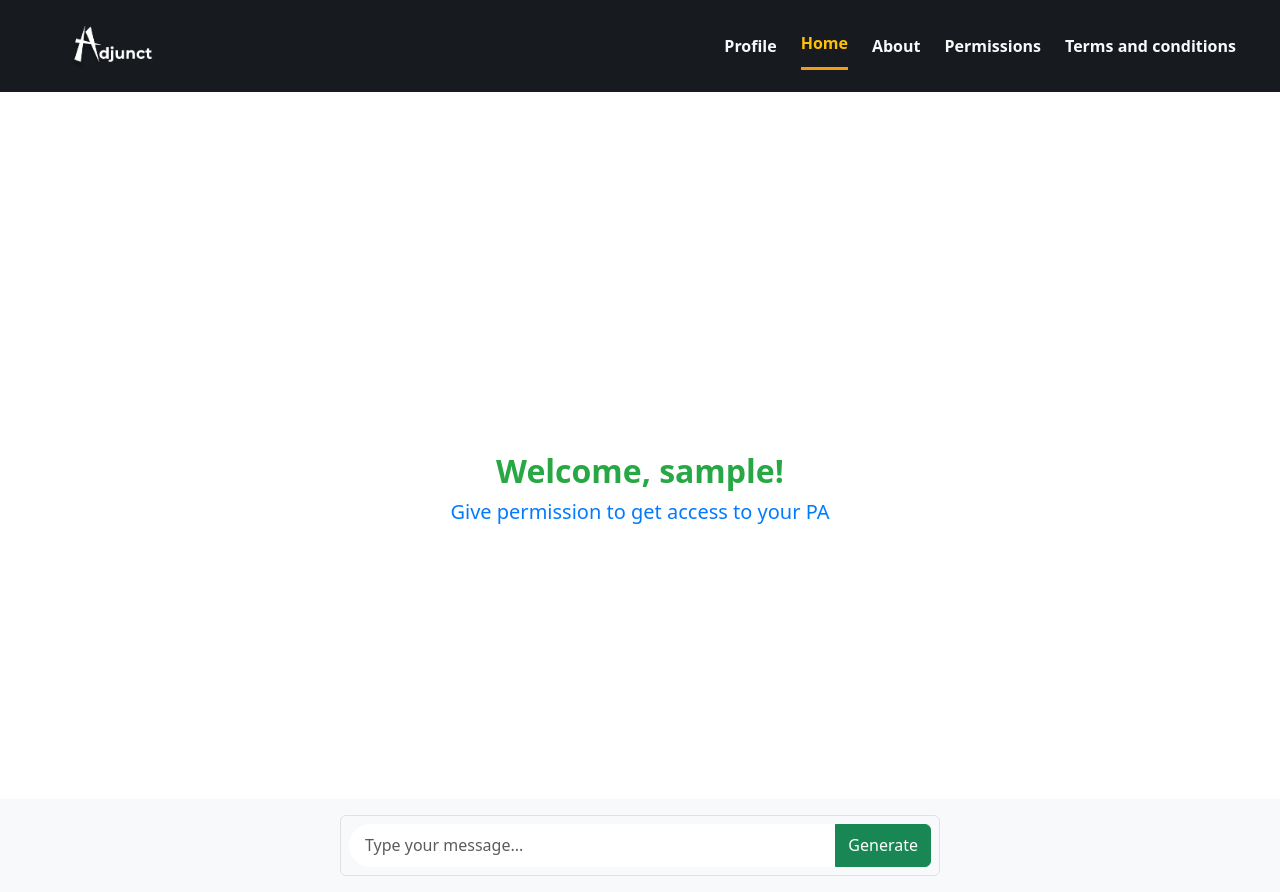
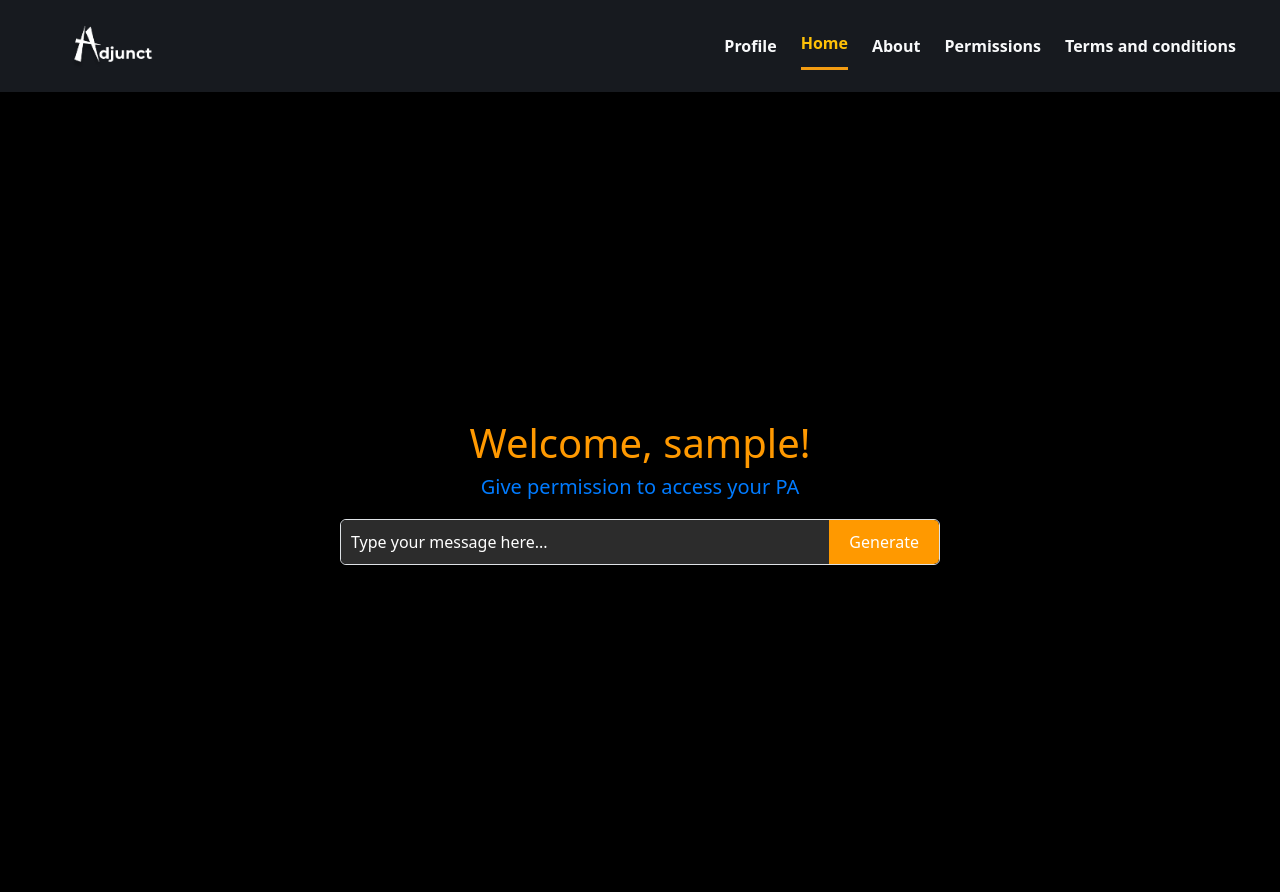
Before and after one commit to praneeth4040/Adjunct, a React (Vite) app in the folder client/: page /home in a window 1280 px wide. Built offline with nearby package versions, Linux system fonts and the light colour scheme; sample sign-in values are in the browser's storage.

Commit message:
home jsx

```diff
--- a/client/src/components/home.jsx
+++ b/client/src/components/home.jsx
@@ -1,7 +1,7 @@
 import React, { useEffect, useState, useRef } from 'react';
 import { useLocation } from 'react-router-dom';
 import axios from 'axios';
-import { Slab } from 'react-loading-indicators'; // Import the loading indicator
+import { Slab } from 'react-loading-indicators';
 
 function Home() {
   const location = useLocation();
@@ -9,11 +9,9 @@ function Home() {
   const [userPrompt, setUserPrompt] = useState('');
   const [chatMessages, setChatMessages] = useState([]);
   const [hasInteracted, setHasInteracted] = useState(false);
-  const [sendButton, setSendButton] = useState(false);
   const [loading, setLoading] = useState(false);
   const chatContainerRef = useRef(null);
-
-  const [emailData, setEmailData] = useState({ subject: '', recipient: '', body: '' }); // Email state
+  const [emailData, setEmailData] = useState({ subject: '', recipient: '', body: '' });
 
   useEffect(() => {
     const token = localStorage.getItem('authToken');
@@ -41,12 +39,13 @@ function Home() {
     if (!userPrompt.trim()) return;
 
     setHasInteracted(true);
+    const promptText = userPrompt;
     setUserPrompt('');
     setLoading(true);
 
     const newChatMessages = [
       ...chatMessages,
-      { id: Date.now(), type: 'user', content: userPrompt, isEditable: false },
+      { id: Date.now(), type: 'user', content: promptText, isEditable: false },
     ];
     setChatMessages(newChatMessages);
 
@@ -54,8 +53,9 @@ function Home() {
       const token = localStorage.getItem('authToken');
       const response = await axios.post(
         'http://localhost:3000/askAi',
-        { userPrompt },
-        { headers: { Authorization: `Bearer ${token}` } ,
+        { userPrompt: promptText },
+        {
+          headers: { Authorization: `Bearer ${token}` },
           maxContentLength: Infinity,
           maxBodyLength: Infinity,
         }
@@ -65,9 +65,7 @@ function Home() {
 
       if (jsonGeneratedResponse.emailAPI === true || jsonGeneratedResponse.emailApi === true) {
         const { subject, receiptentEmailId: recipient, body } = jsonGeneratedResponse;
-
         setEmailData({ subject, recipient, body });
-        setSendButton(true);
 
         setChatMessages([
           ...newChatMessages,
@@ -76,22 +74,33 @@ function Home() {
             type: 'ai',
             content: `Recipient: ${recipient}\nSubject: ${subject}\nBody: ${body}`,
             isEditable: true,
+            showSendButton: true,
           },
         ]);
       } else {
         const generatedContent = jsonGeneratedResponse.generatedResponse;
-        setSendButton(false);
 
         setChatMessages([
           ...newChatMessages,
-          { id: Date.now(), type: 'ai', content: generatedContent, isEditable: false },
+          {
+            id: Date.now(),
+            type: 'ai',
+            content: generatedContent,
+            isEditable: false,
+            showSendButton: false,
+          },
         ]);
       }
     } catch (error) {
       console.error('Error generating message:', error);
       setChatMessages([
         ...newChatMessages,
-        { id: Date.now(), type: 'ai', content: 'An error occurred. Please try again.', isEditable: false },
+        {
+          id: Date.now(),
+          type: 'ai',
+          content: 'An error occurred. Please try again.',
+          isEditable: false,
+        },
       ]);
     } finally {
       setLoading(false);
@@ -112,7 +121,12 @@ function Home() {
     if (!subject || !recipient || !body) {
       setChatMessages([
         ...chatMessages,
-        { id: Date.now(), type: 'error', content: 'Email data is incomplete. Cannot send email.', isEditable: false },
+        {
+          id: Date.now(),
+          type: 'error',
+          content: 'Email data is incomplete. Cannot send email.',
+          isEditable: false,
+        },
       ]);
       return;
     }
@@ -128,71 +142,127 @@ function Home() {
       if (response.status === 200) {
         setChatMessages([
           ...chatMessages,
-          { id: Date.now(), type: 'info', content: 'Email sent successfully!', isEditable: false },
+          {
+            id: Date.now(),
+            type: 'info',
+            content: 'Email sent successfully!',
+            isEditable: false,
+          },
         ]);
       } else {
         setChatMessages([
           ...chatMessages,
-          { id: Date.now(), type: 'error', content: 'Email sending failed. Please try again.', isEditable: false },
+          {
+            id: Date.now(),
+            type: 'error',
+            content: 'Email sending failed. Please try again.',
+            isEditable: false,
+          },
         ]);
       }
     } catch (error) {
       console.error('Error sending email:', error);
       setChatMessages([
         ...chatMessages,
-        { id: Date.now(), type: 'error', content: 'An error occurred while sending the email.', isEditable: false },
+        {
+          id: Date.now(),
+          type: 'error',
+          content: 'An error occurred while sending the email.',
+          isEditable: false,
+        },
       ]);
     }
   };
 
   return (
-    <div className="d-flex flex-column justify-content-between" style={{ height: '100vh', position: 'relative' }}>
-      {/* Welcome message */}
+    <>
+      {/* 👇 GLOBAL PLACEHOLDER STYLE FIX */}
+      <style>
+        {`
+          input::placeholder {
+            color: #ffffff !important;
+            opacity: 0.7;
+          }
+        `}
+      </style>
+
+      <div
+        className="d-flex flex-column"
+        style={{
+          height: '100vh',
+          backgroundColor: '#000',
+          color: '#fff',
+          overflow: 'hidden',
+        }}
+      >
+        {/* Before Interaction: Centered Welcome & Input */}
         {!hasInteracted && (
           <div
-          className="d-flex flex-column align-items-center"
+            className="d-flex flex-column justify-content-center align-items-center"
+            style={{ flex: 1, padding: '20px' }}
+          >
+            <h1 style={{ color: '#ff9900' }}>Welcome, {name}!</h1>
+            <h5 style={{ color: '#007bff', marginBottom: '20px' }}>Give permission to access your PA</h5>
+            <form onSubmit={handleSubmit} style={{ width: '100%', maxWidth: '600px' }}>
+              <div className="input-group border rounded overflow-hidden">
+                <input
+                  type="text"
+                  className="form-control border-0"
+                  placeholder="Type your message here..."
+                  value={userPrompt}
+                  onChange={(e) => setUserPrompt(e.target.value)}
+                  required
                   style={{
-            position: 'absolute',
-            top: '50%',
-            left: '50%',
-            transform: 'translate(-50%, -50%)',
-            textAlign: 'center',
+                    backgroundColor: '#2c2c2c',
+                    color: '#fff',
+                    padding: '10px',
+                    borderRadius: '5px 0 0 5px',
+                    border: '1px solid #444',
+                  }}
+                />
+                <button
+                  className="btn"
+                  type="submit"
+                  style={{
+                    backgroundColor: '#ff9900',
+                    color: '#fff',
+                    border: 'none',
+                    padding: '10px 20px',
+                    borderRadius: '0 5px 5px 0',
                   }}
                 >
-          <h1 style={{ fontSize: '32px', fontWeight: 'bold', color: '#28a745', marginBottom: '10px' }}>
-            Welcome, {name}!
-          </h1>
-          <h4 style={{ fontSize: '20px', color: '#007bff' }}>Give permission to get access to your PA</h4>
+                  Generate
+                </button>
+              </div>
+            </form>
           </div>
         )}
 
-      {/* Chat section */}
+        {/* Chat UI after interaction */}
         {hasInteracted && (
+          <>
             <div
               ref={chatContainerRef}
-          className="container"
               style={{
-            maxHeight: '80vh',
+                flex: 1,
                 overflowY: 'auto',
-            marginBottom: '80px',
-            padding: '10px',
-            display: 'flex',
-            flexDirection: 'column',
+                padding: '20px',
+                paddingBottom: '120px',
               }}
             >
               {chatMessages.map((message) => (
                 <div
                   key={message.id}
-              className={`mb-3 ${message.type === 'user' ? 'text-left' : 'text-right'}`}
                   style={{
-                backgroundColor: message.type === 'user' ? '#d1e7dd' : '#f1f1f1',
+                    backgroundColor: message.type === 'user' ? '#ff9900' : '#444',
+                    color: '#fff',
                     borderRadius: '10px',
                     padding: '10px',
+                    marginBottom: '10px',
                     maxWidth: '80%',
-                margin: '5px 0',
                     wordWrap: 'break-word',
                     whiteSpace: 'pre-wrap',
-                position: 'relative',
+                    alignSelf: message.type === 'user' ? 'flex-end' : 'flex-start',
                   }}
                 >
                   {message.isEditable ? (
@@ -205,7 +275,7 @@ function Home() {
                     <span>{message.content}</span>
                   )}
 
-              {message.type === 'ai' && sendButton && (
+                  {message.type === 'ai' && message.showSendButton && (
                     <div className="mt-2">
                       <button className="btn btn-success btn-sm" onClick={handleSend}>
                         Send
@@ -214,35 +284,63 @@ function Home() {
                   )}
                 </div>
               ))}
-
-          {/* Loading Indicator */}
               {loading && (
                 <div className="text-center my-3">
-              <Slab color="#32cd32" size="medium" text="ON YOUR WORK SIR" textColor="" />
+                  <Slab color="#ff9900" size="medium" text="ON YOUR WORK SIR" />
                 </div>
               )}
             </div>
-      )}
 
-      {/* Footer */}
-      <footer className="bg-light py-3 text-center" style={{ position: 'absolute', bottom: '0', width: '100%' }}>
-        <form onSubmit={handleSubmit}>
-          <div className="input-group rounded border p-2" style={{ maxWidth: '600px', margin: '0 auto' }}>
+            {/* Bottom Input Box */}
+            <div
+              style={{
+                position: 'fixed',
+                bottom: 0,
+                width: '100%',
+                backgroundColor: '#000',
+                padding: '15px 0',
+                boxShadow: '0 -2px 10px rgba(0, 0, 0, 0.5)',
+                zIndex: 1000,
+              }}
+            >
+              <form onSubmit={handleSubmit} style={{ maxWidth: '600px', margin: '0 auto' }}>
+                <div className="input-group border rounded overflow-hidden">
                   <input
                     type="text"
                     className="form-control border-0"
-              placeholder="Type your message..."
+                    placeholder="Type your message here..."
                     value={userPrompt}
                     onChange={(e) => setUserPrompt(e.target.value)}
                     required
+                    style={{
+                      backgroundColor: '#2c2c2c',
+                      color: '#fff',
+                      padding: '10px',
+                      borderRadius: '5px 0 0 5px',
+                      border: '1px solid #444',
+                      textAlign: hasInteracted ? 'left' : 'center',
+                    }}
                   />
-            <button className="btn btn-success" type="submit">
+                  <button
+                    className="btn"
+                    type="submit"
+                    style={{
+                      backgroundColor: '#ff8c00',
+                      color: '#fff',
+                      border: 'none',
+                      padding: '10px 20px',
+                      borderRadius: '0 5px 5px 0',
+                    }}
+                  >
                     Generate
                   </button>
                 </div>
               </form>
-      </footer>
             </div>
+          </>
+        )}
+      </div>
+    </>
   );
 }
 
```
Lines whose indentation alone changed are shown as unchanged.
